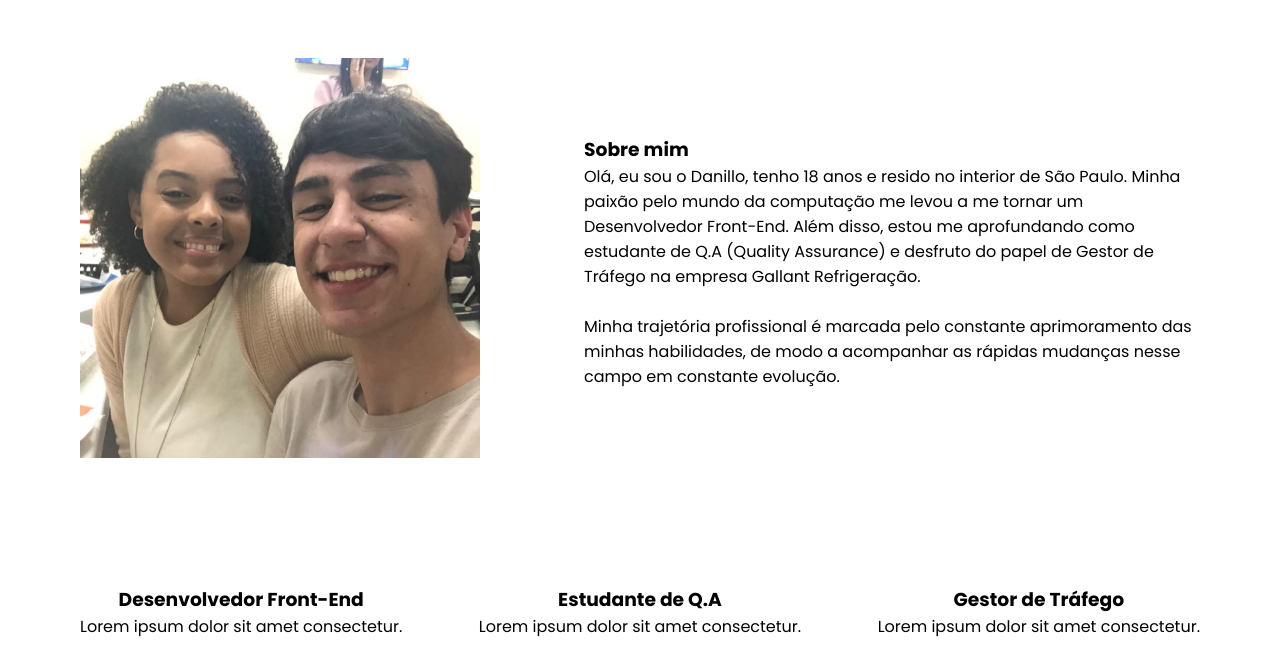
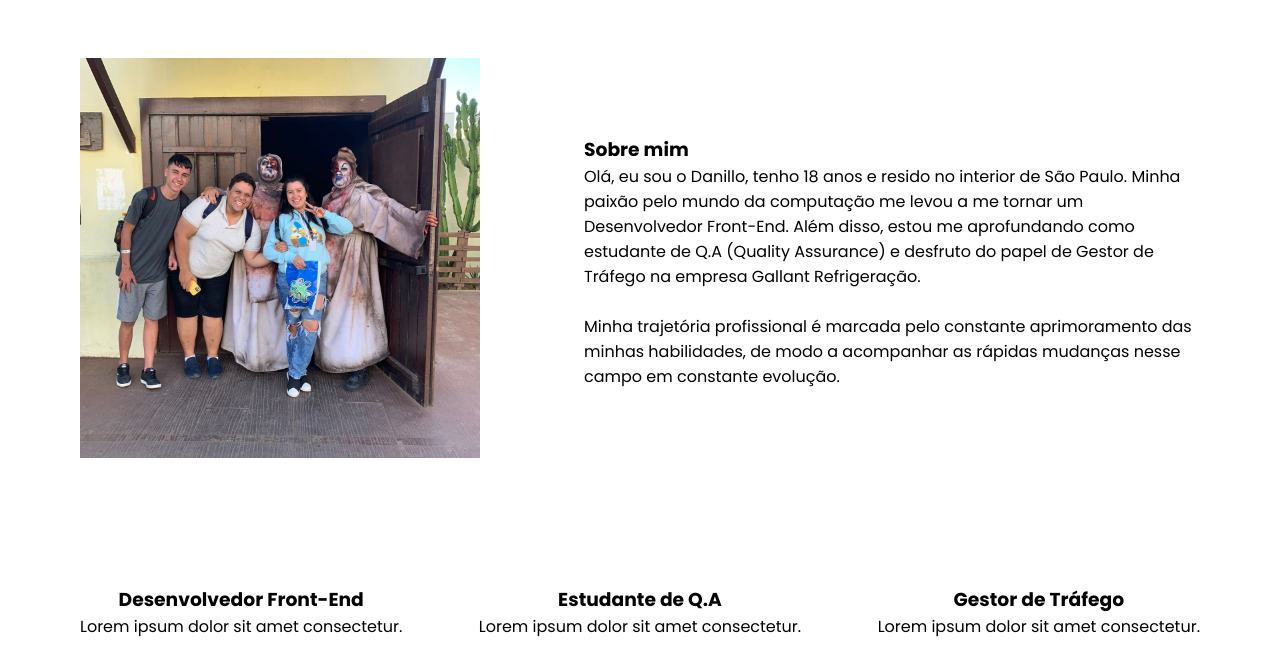
Before and after one commit to Danilo324/my_portfolio, a plain HTML site: page index.html in a window 1280 px wide. Shown: the part 803-1458 px from the top of the page. Drawn offline with nearby package versions, Linux system fonts and the light colour scheme.

Commit message:
Add files via upload

```diff
--- a/index.html
+++ b/index.html
@@ -49,7 +49,7 @@
             <div class="about-content">
 
                 <div class="column left">
-                    <img src="Img/c58be12d-9c60-41be-a0fe-d161dcdc7510.jpg">
+                    <img src="Img/ebe5fb15-fb78-4cdb-9bd8-0faf71d791bb.jpg">
                 </div>
 
                 <div class="culumn right">
```
